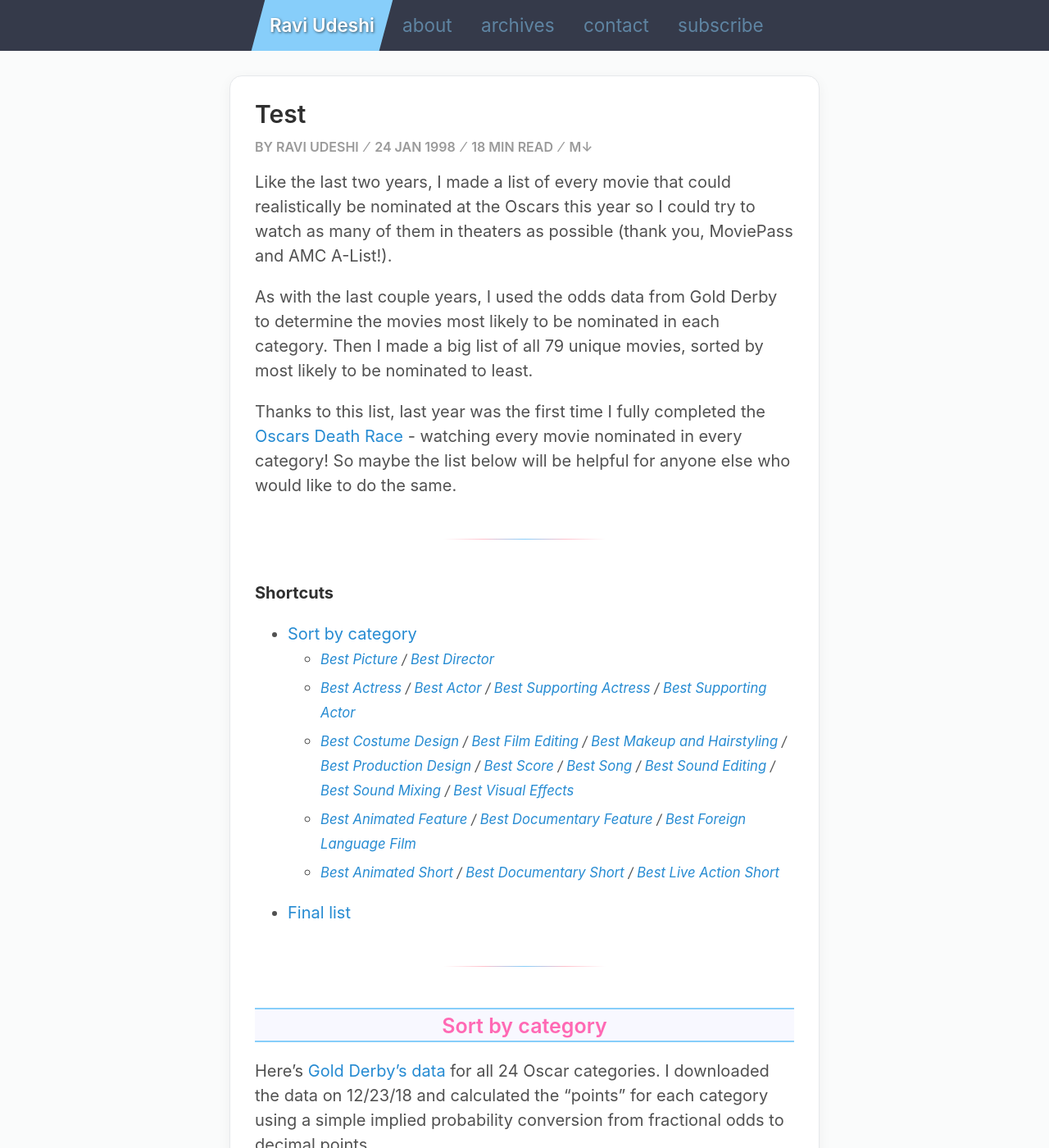
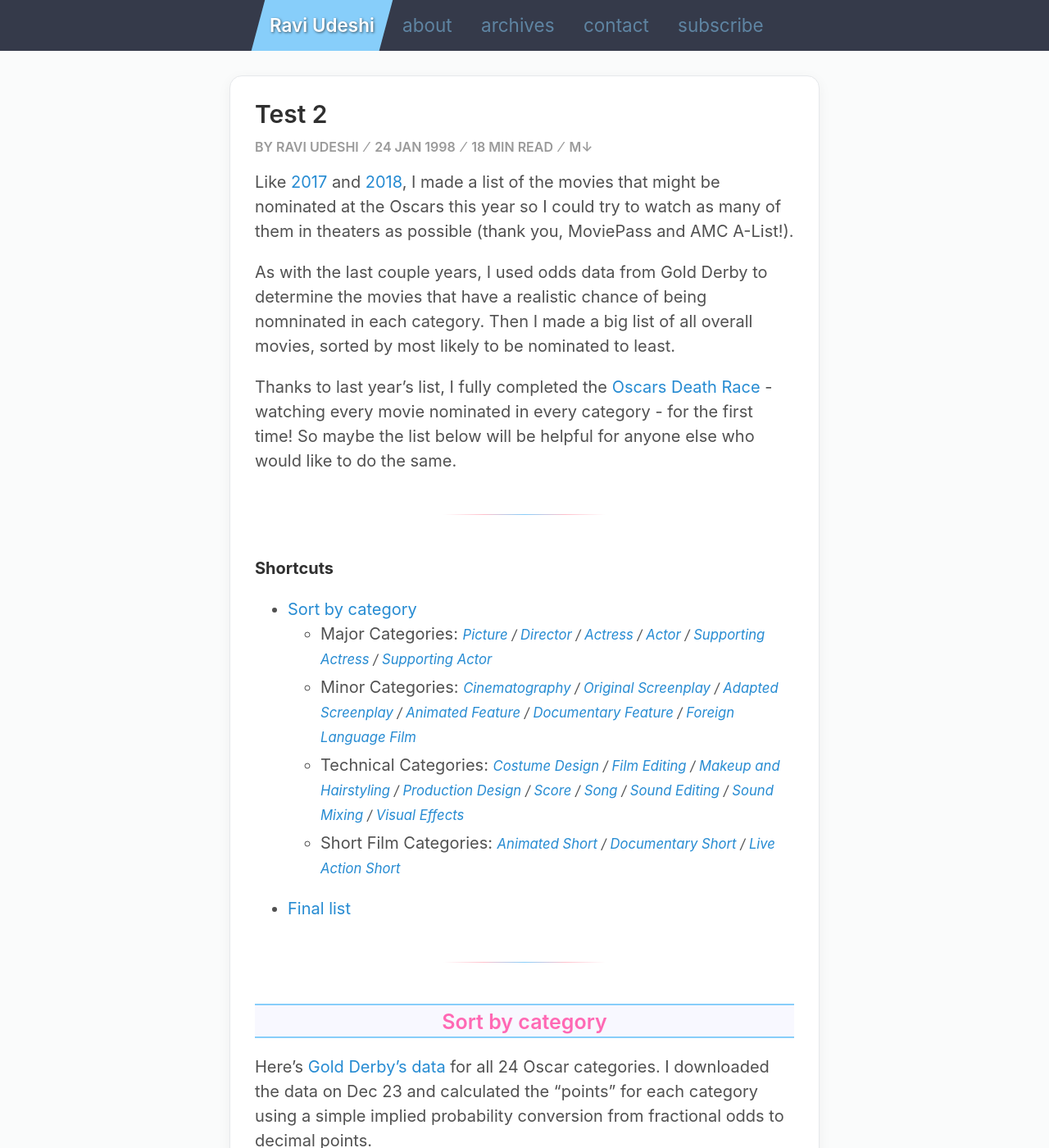
Before and after one commit to rkudeshi/rkudeshi.github.io, a Jekyll site: the page built from _posts/1998-01-24-oscars-checklist-2018-nominees.md, in a window 1280 px wide and 1400 px high. Shown: the whole window at 82% size. Built offline with Jekyll 4.4.1, drawn with Linux system fonts in a browser that asks for light colours; some of the changed text lies outside the part shown.

Commit message:
Update 1998-01-24-oscars-checklist-2018-nominees.md

```diff
--- a/_posts/1998-01-24-oscars-checklist-2018-nominees.md
+++ b/_posts/1998-01-24-oscars-checklist-2018-nominees.md
@@ -1,40 +1,40 @@
 ---
-title: "Test"
+title: "Test 2"
 ---
 
-Like the last two years, I made a list of every movie that could realistically be nominated at the Oscars this year so I could try to watch as many of them in theaters as possible (thank you, MoviePass and AMC A-List!).
+Like [2017](http://raviudeshi.com/16/12/oscars-checklist-2017) and [2018](http://raviudeshi.com/18/01/oscars-checklist-2018-contenders), I made a list of the movies that might be nominated at the Oscars this year so I could try to watch as many of them in theaters as possible (thank you, MoviePass and AMC A-List!).
 
-As with the last couple years, I used the odds data from Gold Derby to determine the movies most likely to be nominated in each category. Then I made a big list of all 79 unique movies, sorted by most likely to be nominated to least.
+As with the last couple years, I used odds data from Gold Derby to determine the movies that have a realistic chance of being nomninated in each category. Then I made a big list of all overall movies, sorted by most likely to be nominated to least.
 
-Thanks to this list, last year was the first time I fully completed the [Oscars Death Race](https://www.npr.org/sections/monkeysee/2011/02/24/134029466/one-woman-56-movies-the-oscars-death-race-a-windmill-worth-tilting-at) - watching every movie nominated in every category! So maybe the list below will be helpful for anyone else who would like to do the same.
+Thanks to last year's list, I fully completed the [Oscars Death Race](https://www.npr.org/sections/monkeysee/2011/02/24/134029466/one-woman-56-movies-the-oscars-death-race-a-windmill-worth-tilting-at) - watching every movie nominated in every category - for the first time! So maybe the list below will be helpful for anyone else who would like to do the same.
 
 ---
 
 **Shortcuts**
 
 * [Sort by category](#sort-by-category)
-    * <small>*[Best Picture](#best-picture) / [Best Director](#best-director)*</small>
-    * <small>*[Best Actress](#best-actress) / [Best Actor](#best-actor) / [Best Supporting Actress](#best-supporting-actress) / [Best Supporting Actor](#best-supporting-actor)*</small>
-    * <small>*[Best Costume Design](#best-costume-design) / [Best Film Editing](#best-film-editing) / [Best Makeup and Hairstyling](#best-makeup-and-hairstyling) / [Best Production Design](#best-production-design) / [Best Score](#best-score) / [Best Song](#best-song) / [Best Sound Editing](#best-sound-editing) / [Best Sound Mixing](#best-sound-mixing) / [Best Visual Effects](#best-visual-effects)*</small>
-    * <small>*[Best Animated Feature](#best-animated-feature) / [Best Documentary Feature](#best-documentary-feature) / [Best Foreign Language Film](#best-foreign-language-film)*</small>
-    * <small>*[Best Animated Short](#best-animated-short) / [Best Documentary Short](#best-documentary-short) / [Best Live Action Short](#best-live-action-short)*</small>
+    * Major Categories: <small>*[Picture](#best-picture) / [Director](#best-director) / [Actress](#best-actress) / [Actor](#best-actor) / [Supporting Actress](#best-supporting-actress) / [Supporting Actor](#best-supporting-actor)*</small>
+    * Minor Categories: <small>*[Cinematography](#best-cinematography) / [Original Screenplay](#best-original-screenplay) / [Adapted Screenplay](#best-adapted-screenplay) / [Animated Feature](#best-animated-feature) / [Documentary Feature](#best-documentary-feature) / [Foreign Language Film](#best-foreign-language-film)*</small>
+    * Technical Categories: <small>*[Costume Design](#best-costume-design) / [Film Editing](#best-film-editing) / [Makeup and Hairstyling](#best-makeup-and-hairstyling) / [Production Design](#best-production-design) / [Score](#best-score) / [Song](#best-song) / [Sound Editing](#best-sound-editing) / [Sound Mixing](#best-sound-mixing) / [Visual Effects](#best-visual-effects)*</small>
+    * Short Film Categories: <small>*[Animated Short](#best-animated-short) / [Documentary Short](#best-documentary-short) / [Live Action Short](#best-live-action-short)*</small>
 * [Final list](#final-list)
 
 ---
 
 ### Sort by category
 
-Here's [Gold Derby's data](https://www.goldderby.com/odds/expert-odds/oscars-nominations-2019/) for all 24 Oscar categories. I downloaded the data on 12/23/18 and calculated the "points" for each category using a simple implied probability conversion from fractional odds to decimal points.
+Here's [Gold Derby's data](https://www.goldderby.com/odds/expert-odds/oscars-nominations-2019/) for all 24 Oscar categories. I downloaded the data on Dec 23 and calculated the "points" for each category using a simple implied probability conversion from fractional odds to decimal points.
 
-Like the past years, I omitted every movie with 0 experts predicting a nomination or win, so only movies that *someone* thinks might actually be nominated are included.
+Like the past 2 years, I omitted every movie with 0 experts predicting a nomination or win, so only movies that *someone* thinks might actually be nominated are included.
 
 Columns:
 
 * **NOM** = The number of experts who believe a film will be *nominated* for that award.
-* **WIN** = The number of experts who believe a film will *win* for that award.
+* **WIN** = The number of experts who believe a film will *win* that award.
 * **ODDS** = GoldDerby's calculated odds of a movie winning that award.
-* **PTS** = Implied probability (It's just `(Denominator) / (Numerator + Denominator)`. For example, a title with 4/1 odds is calculated as `(1) / (4 + 1)` = `(1 / 5)` = `20%`. In other words, it's the percentage chance of a movie winning that category.)
+* **PTS** = Implied probability (It's just `(Denominator) / (Numerator + Denominator)`. For example, a title with 4/1 odds is calculated as `(1) / (4 + 1)` = `(1 / 5)` = `20%`. In other words, the percentage chance of a movie winning that category.)
 
+Here we go!
 
 #### Best Picture
 
@@ -462,9 +462,11 @@ Columns:
 
 ### Final List
 
-And now, the final list! Interestingly enough, some of the movies with the most aggregate points are not strong contenders for Best Picture this year. So much like *Jackie* last year, they are "punching above their weight" due to strong contention for technical awards.
+In past years, I composed the final list of only *English* feature-length films (no foreign films, no documentaries, no shorts). But this year, some of the foreign films are up in other categories (Roma, Cold War) and many of the documentaries actually played in mainstream theaters nationwide (RBG, Free Solo, Won't You Be My Neighbor, etc). So for this year's list, I've included all movies except short films.
 
-Notably, this is a list of English feature-length films (i.e. movies generally available in US theaters). So it does not include documentaries, foreign films, or any of the short films.
+Altogether, that makes **79** unique movies that may be nominated for an Oscar. *A Star is Born* is in the lead, but it's not that far ahead of many other very good movies.
+
+(I know they're longshots, but I'll be rooting for Leave No Trace, Eighth Grade, Beautiful Boy, and A Private War!)
 
 
 |-----|--------------------------------------------|----------|-------------------------------------------------------------------------------------------------------------------------------------------------------------------------------------------------------------------|
```
